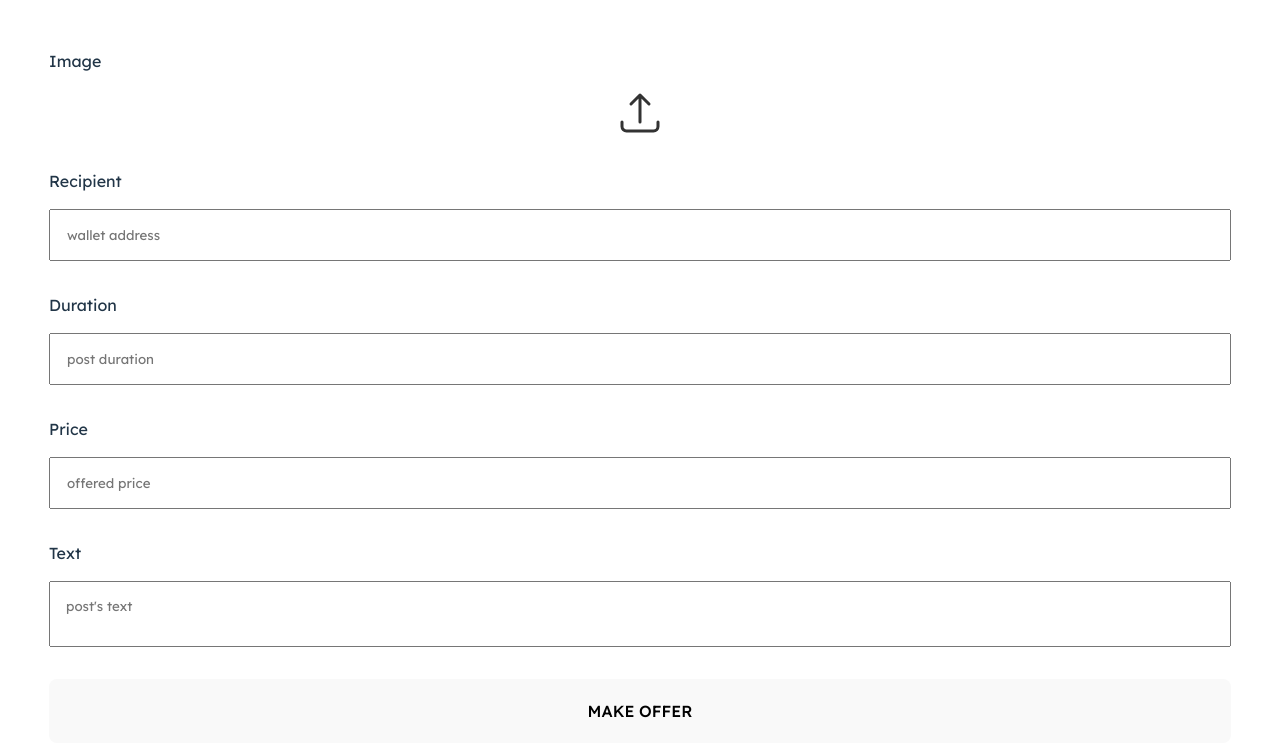
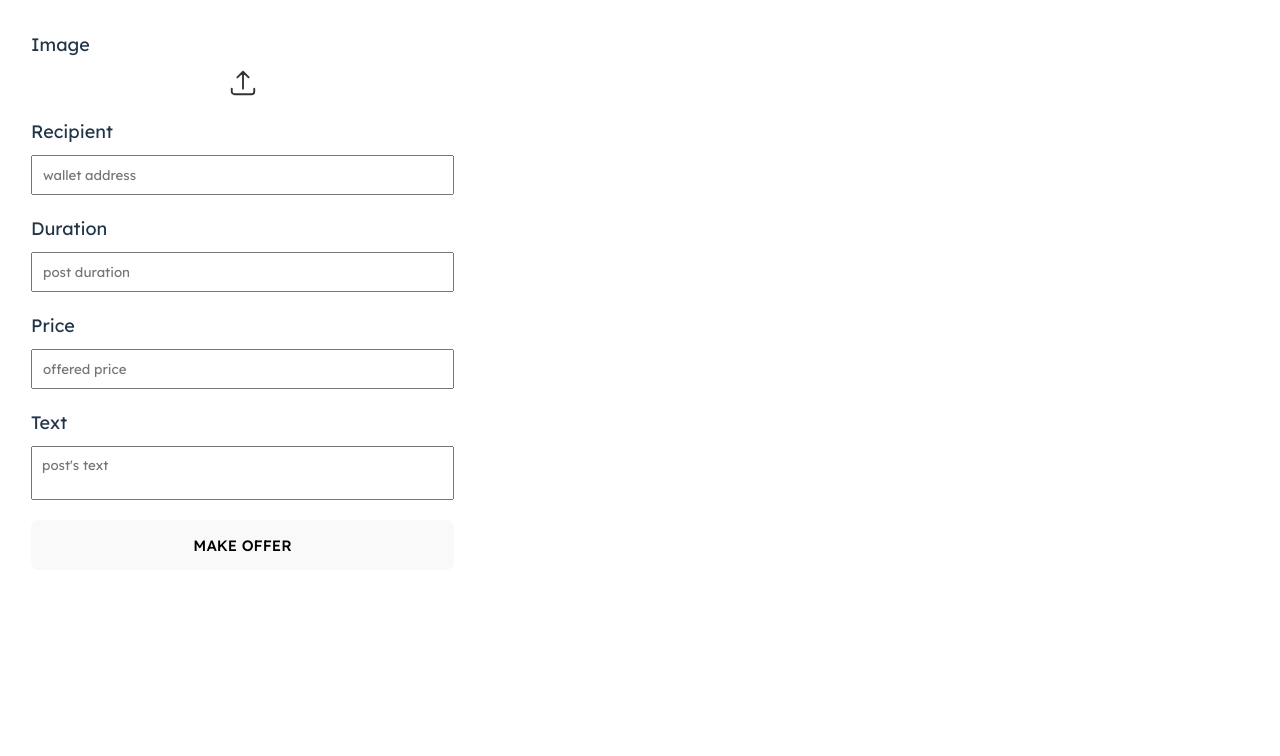
Before and after one commit to Win-Labs/chai-ads, a React (Vite) app in the folder client/: page / in a window 1280 px wide. Shown: the top 756 px of the page. Built offline with nearby package versions, Linux system fonts and the light colour scheme.

Commit message:
px -> rem

```diff
--- a/client/src/components/FormModal.jsx
+++ b/client/src/components/FormModal.jsx
@@ -4,13 +4,13 @@ import ImageUploader from "./ImageUploader";
 
 const Wrapper = styled.div`
   display: flex;
-  width: 100%;
-  max-height: 900px;
+  width: 48.5rem;
+  max-height: 67rem;
   flex-direction: column;
   align-items: center;
   gap: 2rem;
   padding: 3rem;
-  border: 1px solid #fff;
+  border: 0.1rem solid #fff;
   border-radius: 0.8rem;
 `;
 
@@ -21,7 +21,9 @@ const InputRow = styled.div`
   width: 100%;
 `;
 
-const Label = styled.label``;
+const Label = styled.label`
+  font-size: 1.8rem;
+`;
 
 const Input = styled.input`
   padding: 1rem;
@@ -41,7 +43,8 @@ const Button = styled.button`
   justify-content: center;
   align-items: center;
   width: 100%;
-  height: 4rem;
+  height: 5rem;
+  font-size: 1.5rem;
 `;
 
 const FormModal = () => {
--- a/client/src/index.css
+++ b/client/src/index.css
@@ -28,6 +28,10 @@ a {
 }
 a:hover {
   color: #535bf2;
+}
+
+html {
+  font-size: 62.5%;
 }
 
 #root,
```
